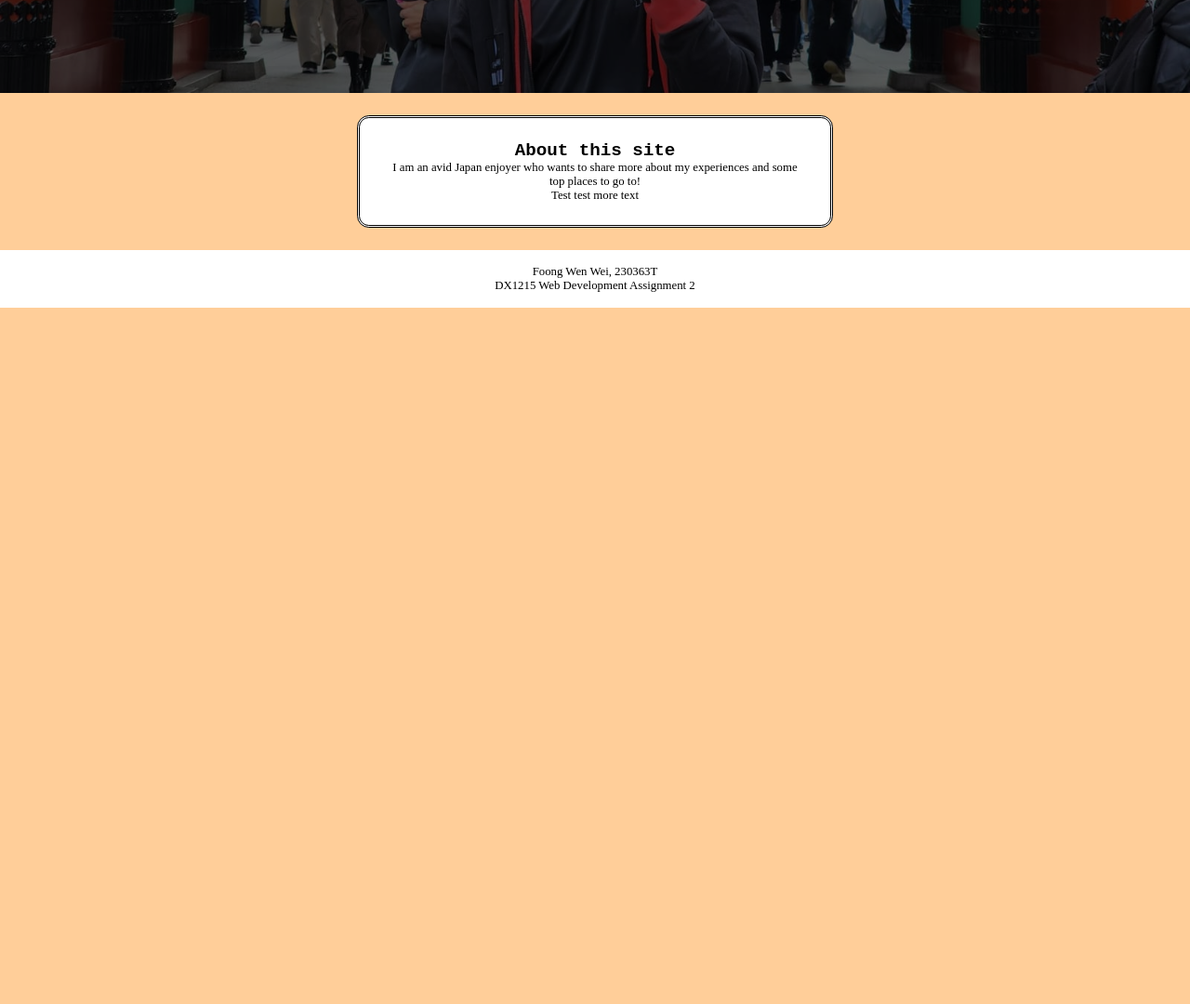
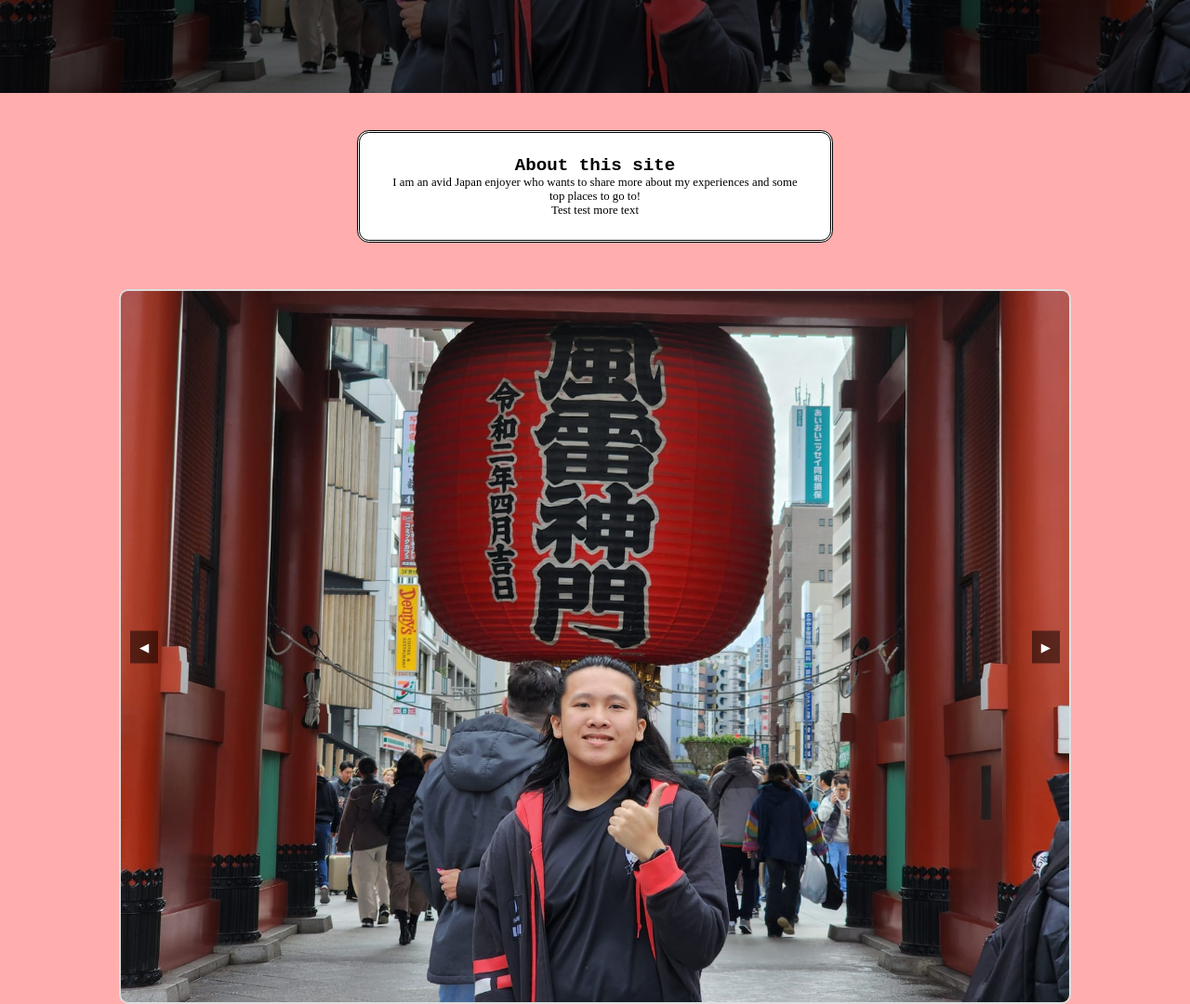
Before and after one commit to radiumerst/webdeva2, a plain HTML site: page index.html in a window 1280 px wide. Shown: the part 700-1780 px from the top of the page at 93% size. Before the commit the page ends 1031 px from the top, so only its background shows below. Drawn offline with Linux system fonts and the light colour scheme.

Commit message:
Navbar, Photo Gallery

```diff
--- a/css/style.css
+++ b/css/style.css
@@ -5,7 +5,7 @@
 }
 
 body {
-    background-color: #ffce99;
+    background-color: #ffadad;
 }
 p {
     font-size: 1vw;
@@ -53,11 +53,54 @@ a {
 }
 
 div.main-content {
-    margin: 3vh 30vw;
+    margin: 5vh 5vw;
     padding: 3vh 2.5vw;
     border-radius: 1vw;
     border-style: double;
     background-color: #ffffff;
+}
+div.small-content {
+    margin: 5vh 30vw;
+    padding: 3vh 2.5vw;
+    border-radius: 1vw;
+    border-style: double;
+    background-color: #ffffff;
+}
+
+div.gallery-container {
+    position: relative;
+    width: 80%;
+    margin: 50px auto;
+    overflow: hidden;
+    border: 2px solid #ddd;
+    border-radius: 10px;
+}
+div.gallery-container button.scrollBtn {
+    position: absolute;
+    top: 50%;
+    transform: translateY(-50%);
+    background-color: rgba(0, 0, 0, 0.5);
+    color: white;
+    border: none;
+    padding: 10px;
+    cursor: pointer;
+    z-index: 10;
+}
+div.gallery-container button.leftBtn {
+    left: 10px;
+}
+div.gallery-container button.rightBtn {
+    right: 10px;
+}
+div.gallery {
+    display: flex;
+    transition: transform 0.5s ease;
+}
+div.gallery img {
+    width: 100%;
+    height: auto;
+    flex-shrink: 0;
+    margin-right: 10px;
 }
 
 div.splash {
@@ -96,8 +139,6 @@ div.splash div p {
     color: #ffffff;
 }
 
-
-
 header {
     position: fixed;
     top: 5vh;
@@ -109,6 +150,14 @@ header {
     border-radius: 5em 0 0 5em;
     background-color: #ffffff;
     padding: 1em;
+    opacity: 0;
+    visibility: hidden;
+    transition: opacity 0.5s, visibility 0.5s;
+}
+header.show {
+    opacity: 1;
+    visibility: visible;
+
 }
 header button.logo {
     display: block;
@@ -163,6 +212,9 @@ header nav button {
 header nav button:hover {
     background-color: #458dff;
 }
+button.backToTop {
+
+}
 
 footer {
     width: 100%;
--- a/index.html
+++ b/index.html
@@ -9,24 +9,26 @@
     <script src="script/script.js" defer></script>
 </head>
 <body>
-    <header>
+    <header id="navBar">
         <div>
             <button class="logo" onclick="showSubpage('home')"><img alt="Website logo" src="images/signature.png"></button>
         </div>
         <nav>
-            <!-- <button onclick="showSubpage('home')">Home</button>
-            <button onclick="showSubpage('subpage1')">Tips</button>
-            <button onclick="showSubpage('subpage1')">Tips</button>
-            <button onclick="showSubpage('subpage1')">Tips</button>
-            <button onclick="showSubpage('subpage1')">Tips</button> -->
             <ul>
                 <li><button onclick="showSubpage('home')">Home</button></li>
-                <li><button onclick="showSubpage('subpage1')">Must Knows</button></li>
-                <li><button onclick="showSubpage('subpage1')">Locations</button></li>
-                <li><button onclick="showSubpage('subpage1')">Before You Travel</button></li>
+                <li><button onclick="showSubpage('mustknow')">Must Knows</button></li>
+                <li><button onclick="showSubpage('places')">Locations</button></li>
+                <li><button onclick="showSubpage('beforetravel')">Before You Travel</button></li>
             </ul>
         </nav>
     </header>
+    <!--
+    <button onclick="scrollToTopSmooth()" id="backToTopBtn" class="backToTop">
+
+    </button>
+-->
+
+    <!--Home Page-->
     <div id="home" class="subpage">
         <div class="splash">
             <img alt="Photo of myself at Asakusa" src="images/splash-image.jpg">
@@ -35,13 +37,58 @@
                 <p>日本語を分かりますか？</p>
             </div>
         </div>
+        <div class="small-content">
+            <div class="flex-container">
+                <h2>About this site</h2>
+                <p>I am an avid Japan enjoyer who wants to share more about my experiences and some top places to go to!</p>
+                <p>Test test more text</p>
+            </div>
+        </div>
+        <div class="gallery-container">
+            <button class="scrollBtn leftBtn" id="galleryLeftBtn">&#9664;</button>
+            <div class="gallery" id="gallery">
+                <img alt="PLACEHOLDER" src="images/splash-image.jpg">
+                <img alt="PLACEHOLDER" src="images/signature.png">
+                <img alt="PLACEHOLDER" src="images/splash-image.jpg">
+                <img alt="PLACEHOLDER" src="images/signature.png">
+                <img alt="PLACEHOLDER" src="images/splash-image.jpg">
+            </div>
+            <button class="scrollBtn rightBtn" id="galleryRightBtn">&#9654;</button>
+        </div>
+    </div>
+
+    <!--Must Know Page-->
+    <div id="mustknow" class="subpage">
+        <div class="splash">
+            <img alt="Photo of ..." src="images/splash-image.jpg">
+            <div>
+                <h1>Japan's Must Knows</h1>
+                <p>Important things for you to know about Japan.</p>
+            </div>
+        </div>
+    </div>
+
+    <!--Locations Page-->
+    <div id="places" class="subpage">
+        <div class="splash">
+            <img alt="Photo of ..." src="images/splash-image.jpg">
+            <div>
+                <h1>Japan's Places</h1>
+                <p>Some recommended spots for you to go!</p>
+            </div>
+        </div>
         <div class="main-content">
-            <div class="flex-container">
-                <div>
-                    <h2>About this site</h2>
-                    <p>I am an avid Japan enjoyer who wants to share more about my experiences and some top places to go to!</p>
-                    <p>Test test more text</p>
-                </div>
+            <h2>Test</h2>
+        </div>
+    </div>
+
+    <!--Before You Travel Page-->
+    <div id="beforetravel" class="subpage">
+        <div class="splash">
+            <img alt="Photo of ..." src="images/splash-image.jpg">
+            <div>
+                <h1>Before You Travel</h1>
+                <p>Some things you have to check and complete before travelling.</p>
             </div>
         </div>
     </div>
--- a/script/script.js
+++ b/script/script.js
@@ -1,13 +1,69 @@
+// Scroll to top of screen
+function scrollToTop() {
+    window.scrollTo({
+        top: 0
+    });
+}
+
+// Scroll to top of screen (smooth)
+function scrollToTopSmooth() {
+    window.scrollTo({
+        top: 0,
+        behavior: 'smooth'
+    });
+}
+
+// Page changer
 function showSubpage(subpageId) {
+    // Hide all pages
     var subpages = document.querySelectorAll('.subpage');
     subpages.forEach(function(subpage) {
         subpage.style.display = 'none';
     });
 
+    // Show only selected page
     var selectedSubpage = document.getElementById(subpageId);
     selectedSubpage.style.display = 'block';
+    scrollToTop();
 }
 
 document.addEventListener('DOMContentLoaded', function() {
+    // Show home page by default
     showSubpage('home');
+
+    // Show navbar only when user has scrolled down
+    const headerDiv = document.getElementById('navBar');
+    window.addEventListener('scroll', function() {
+        if (window.scrollY > 10) {
+            headerDiv.classList.add('show');
+        } else {
+            headerDiv.classList.remove('show');
+        }
+    });
+
+    // Photo Gallery
+    const gallery = document.getElementById('gallery');
+    const scrollLeftBtn = document.getElementById('galleryLeftBtn');
+    const scrollRightBtn = document.getElementById('galleryRightBtn');
+    const images = gallery.getElementsByTagName('img');
+    const imageCount = images.length;
+    let currentIndex = 0;
+
+    function updateGalleryPosition() {
+        const imageWidth = images[0].clientWidth + 10; // Include margin-right
+        gallery.style.transform = `translateX(${-currentIndex * imageWidth}px)`;
+    }
+
+    scrollLeftBtn.addEventListener('click', function() {
+        currentIndex = (currentIndex - 1 + imageCount) % imageCount;
+        updateGalleryPosition();
+    });
+
+    scrollRightBtn.addEventListener('click', function() {
+        currentIndex = (currentIndex + 1) % imageCount;
+        updateGalleryPosition();
+    });
+
+    // Initialize gallery position
+    updateGalleryPosition();
 });
```
